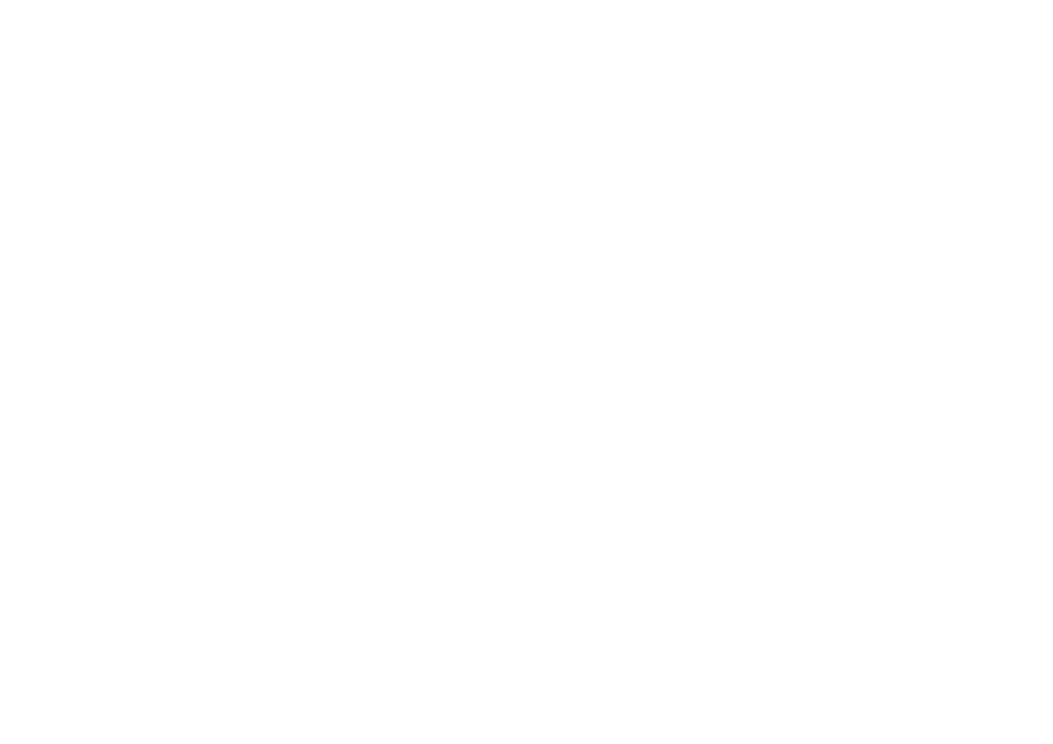
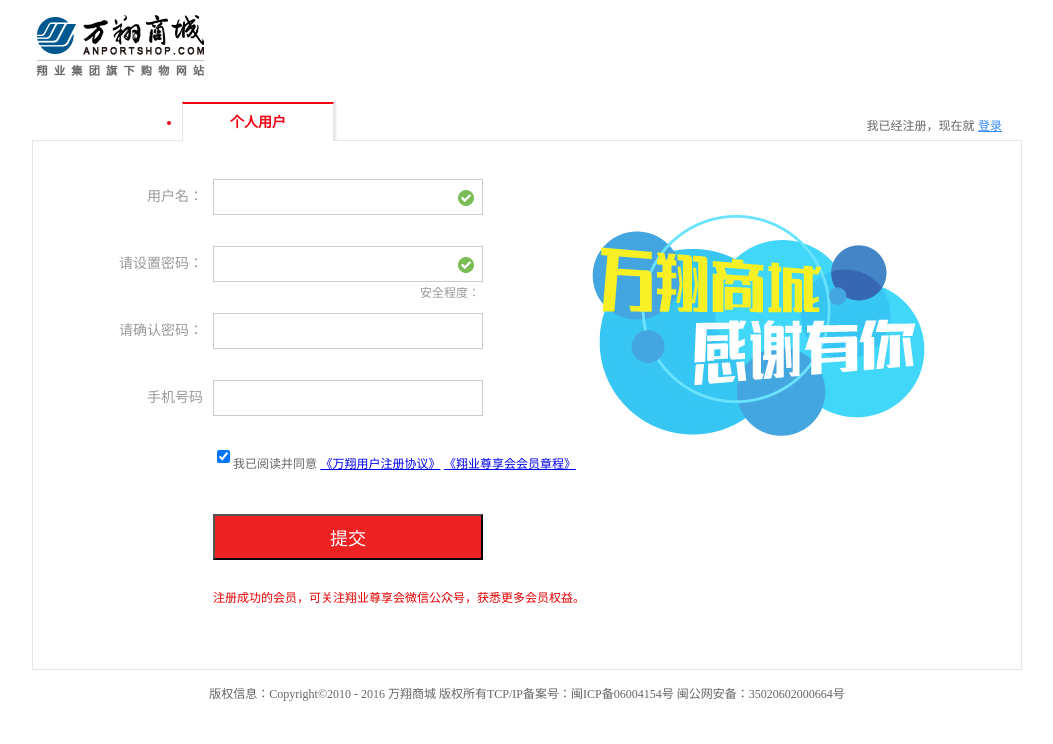
Before and after one commit to VLF-Y/xm, a plain HTML site: page html/zc.html in a window 1280 px wide. Shown: the whole page, without its empty margins (113-1166 px from the left). Drawn offline with Linux system fonts and the light colour scheme.

Commit message:
登录注册

```diff
--- a/css/zc.css
+++ b/css/zc.css
@@ -0,0 +1,421 @@
+body {
+    font: 12px/1.5 tahoma,arial,Microsoft YaHei,Hiragino Sans GB,"\u5b8b\u4f53",sans-serif;
+    color: #666;
+    margin: 0;
+    padding: 0;
+}
+
+#header {
+    width: 100%;
+    height: 90px;
+    background: #fff;
+}
+
+#nav .mainnav, #logoArea, .headerTopArea .headerTop, .w {
+    margin: 0 auto;
+    width: 990px;
+}
+
+#logoArea .left {
+    float: left;
+    padding-top: 14px;
+    width: 290px;
+    position: relative;
+}
+
+img {
+    border: 0;
+    vertical-align: middle;
+}
+
+#
+ist {
+    margin-bottom: 10px;
+}
+
+#regist .mt {
+    padding-right: 10px;
+    position: relative;
+    overflow: visible;
+    margin-bottom: -1px;
+    border-bottom: 1px solid #e6e6e6;
+}
+
+#regist .mt, #regist .mt h2, #regist .mt span {
+    height: 38px;
+    line-height: 38px;
+}
+
+#regist .tab {
+    height: 39px;
+    padding-left: 150px;
+}
+
+.tab {
+    overflow: hidden;
+    zoom: 1;
+}
+
+#regist .tab .curr {
+    border-top: 2px solid #f30213;
+    color: #fff;
+    background: #fff;
+    color: #f30213;
+    height: 40px;
+    line-height: 36px;
+    font-weight: bold;
+    box-shadow: 2px 0 2px #e6e6e6;
+}
+
+#regist .tab li {
+    background: #f7f7f7;
+    border: 1px solid #e6e6e6;
+}
+
+#regist .tab li {
+    margin-right: 5px;
+    font-size: 14px;
+    width: 150px;
+    text-align: center;
+}
+
+#regist .mt .extra {
+    position: absolute;
+    right: 20px;
+    top: 5px;
+}
+
+.mt .extra {
+    float: right;
+}
+
+#regist .mt span {
+    float: right;
+    text-align: right;
+}
+
+#regist .mt .extra a {
+    color: #38f;
+}
+
+#regist .mc {
+    padding: 30px 0;
+    border: solid #e6e6e6;
+    border-width: 0px 1px 1px;
+    background: #fff;
+    background:url(../html/img/gn.jpg) no-repeat 530px 70px
+}
+
+.m, .mt, .mc, .mb {
+    overflow: hidden;
+    zoom: 1;
+}
+
+#regist #select-regName {
+    z-index: 5;
+}
+
+#regist .label {
+    width: 170px;
+    text-align: right;
+    font-size: 14px;
+    color: #999999;
+    padding-right: 10px;
+}
+
+#regist .item .item-ifo {
+    position: relative;
+}
+
+.o-intelligent-regName {
+    z-index: 3;
+}
+
+#regist .succeed {
+    background: url(../html/img/sucess.png) no-repeat #ffffff;
+}
+
+#regist .blank {
+    width: 16px;
+    height: 16px;
+    position: absolute;
+    top: 11px;
+    right: 3px;
+    padding: 3px;
+    float: none;
+}
+
+#regist #regName_error {
+    cursor: pointer;
+}
+
+#pwdstrength, #regName_error {
+    color: #999;
+    line-height: 14px;
+    padding-right: 10px;
+    clear: both;
+    float: none;
+    position: absolute;
+    right: -7px;
+    top: 40px;
+}
+
+.intelligent-error h5 {
+    padding: 0 3px;
+    font-weight: normal;
+    color: #999999;
+    margin-top: 1px;
+}
+
+#o-password {
+    position: relative;
+}
+
+#capslock {
+    display: none;
+    position: absolute;
+    top: -20px;
+    left: 180px;
+    z-index: 3;
+    width: 248px;
+    background-color: #fffdee;
+    height: 30px;
+    line-height: 30px;
+    border: 1px solid #edd288;
+    color: #f60;
+    padding: 0 10px;
+}
+
+#capslock i {
+    background: url(../icson/img/login/tip-cue.png) center center no-repeat;
+    display: inline-block;
+    height: 30px;
+    width: 20px;
+    margin-right: 10px;
+    vertical-align: middle;
+}
+
+#capslock s {
+    position: absolute;
+    background: url(../icson/img/login/tip-arrow.png) center center no-repeat;
+    height: 12px;
+    width: 18px;
+    bottom: -10px;
+    left: 38px;
+}
+
+#regist .item {
+    padding-top: 9px;
+    height: 58px;
+    line-height: 34px;
+    z-index: 1;
+    position: relative;
+}
+
+#regist .label {
+    width: 170px;
+    text-align: right;
+    font-size: 14px;
+    color: #999999;
+    padding-right: 10px;
+}
+
+#regist .item .item-pass {
+    width: 270px;
+}
+
+#regist .item .item-ifo {
+    position: relative;
+}
+
+.fl {
+    float: left;
+}
+
+#regist .text {
+    width: 238px;
+    height: 16px;
+    float: none;
+    font-size: 14px;
+    font-family: arial, 宋体;
+    color: rgb(153, 153, 153);
+    padding: 9px 25px 9px 5px;
+    border-width: 1px;
+    border-style: solid;
+    border-color: rgb(204, 204, 204);
+    border-image: initial;
+}
+
+#regist .succeed {
+    background: url(../html/img/sucess.png) no-repeat #ffffff;
+}
+
+#regist .blank {
+    width: 16px;
+    height: 16px;
+    position: absolute;
+    top: 11px;
+    right: 3px;
+    padding: 3px;
+    float: none;
+}
+
+label {
+    cursor: default;
+}
+
+.cf {
+    zoom: 1;
+}
+
+.cf:after, .clearfix:after {
+    content: ".";
+    display: block;
+    height: 0;
+    clear: both;
+    visibility: hidden;
+}
+
+#pwdstrength, #regName_error {
+    color: #999;
+    line-height: 14px;
+    padding-right: 10px;
+    clear: both;
+    float: none;
+    position: absolute;
+    right: -7px;
+    top: 40px;
+}
+
+#regist .item {
+    padding-top: 9px;
+    height: 58px;
+    line-height: 34px;
+    z-index: 1;
+    position: relative;
+}
+
+#regist .label {
+    width: 170px;
+    text-align: right;
+    font-size: 14px;
+    color: #999999;
+    padding-right: 10px;
+}
+
+#regist .item .item-pass {
+    width: 270px;
+}
+
+#regist .item .item-ifo {
+    position: relative;
+}
+
+#regist .item .txtexplain {
+    color: #e50000;
+}
+
+.fl {
+    float: left;
+}
+
+.form label, .form input, .form select, .form textarea, .form button, .form .label {
+    float: left;
+    font-size: 12px;
+}
+
+#regist .item {
+    padding-top: 9px;
+    height: 58px;
+    line-height: 34px;
+    z-index: 1;
+    position: relative;
+}
+
+#regist .label {
+    width: 170px;
+    text-align: right;
+    font-size: 14px;
+    color: #999999;
+    padding-right: 10px;
+}
+
+#regist .item .item-ifo {
+    position: relative;
+}
+
+#regist .null, #regist .error {
+    color: #f00;
+}
+
+.intelligent-error {
+    background: none repeat scroll 0 0 #ffebeb;
+    border: 1px solid #ffbdbe;
+    left: 0px;
+    position: absolute;
+    top: 36px;
+    width: 268px;
+    z-index: 20;
+}
+
+.intelligent-error h5 {
+    padding: 0 3px;
+    font-weight: normal;
+    color: #999999;
+    margin-top: 1px;
+}
+
+#o-password {
+    position: relative;
+}
+
+#capslock {
+    display: none;
+    position: absolute;
+    top: -20px;
+    left: 180px;
+    z-index: 3;
+    width: 248px;
+    background-color: #fffdee;
+    height: 30px;
+    line-height: 30px;
+    border: 1px solid #edd288;
+    color: #f60;
+    padding: 0 10px;
+}
+
+.tc {
+    text-align: center;
+}
+
+.footer .copyright {
+    padding: 5px 0;
+}
+
+.footer .slinks {
+    color: #ddd;
+}
+
+.cf {
+    zoom: 1;
+}
+
+.footer {
+    height: 50px;
+    margin: 0 auto;
+    padding-top: 10px;
+    padding-bottom: 10px;
+    text-align: center;
+    font-family: Microsoft YaHei;
+    z-index: 1;
+}
+
+#regist .btn-regist {
+    width: 270px;
+    height: 46px;
+    color: #FFF;
+    font-family: "微软雅黑";
+    font-size: 18px;
+    font-weight: 100;
+    background: #e22;
+}
--- a/html/zc.html
+++ b/html/zc.html
@@ -0,0 +1,120 @@
+<!DOCTYPE html>
+<html lang="en">
+<head>
+    <meta charset="UTF-8">
+    <meta name="viewport" content="width=device-width, initial-scale=1.0">
+    <meta http-equiv="X-UA-Compatible" content="ie=edge">
+    <title>注册</title>
+    <link rel="stylesheet" href="../css/zc.css">
+</head>
+<body>
+    <div id="header">
+        <div id="logoArea">
+            <div class="left">
+                <a href="/" title=""><img src="./img/logo.gif" alt=""></a>
+            </div>
+        </div>
+    </div>
+    <div id="container">
+        <div class="w pb10 pt20" id="regist">
+    <div class="mt">
+        <ul class="tab">
+            <li class="curr">个人用户</li>
+        </ul>
+        <div class="extra">
+            <span>我已经注册，现在就&nbsp;<a href="dl.html" class="flk13">登录</a></span>
+        </div>
+    </div>
+    <div class="mc">
+    <form id="formcompany" method="post">
+    <div class="form">
+        <div class="item" id="select-regName">
+            <span class="label">用户名：</span>
+            <div class="fl item-ifo">
+                <div class="o-intelligent-regName">
+                    <input type="text" id="unameInp" name="regName" maxlength="20" class="text" tabindex="1" value="">
+
+                    <label id="regName_succeed" class="blank succeed"></label>
+                    <label id="regName_error" class=""></label>
+                </div>
+                <!-- <div class="intelligent-error hide" id="morePinDiv">
+                    <h5>推荐您使用：</h5>
+                    <div class="groom" id="morePinGroom"></div>
+                </div> -->
+            </div>
+        </div>
+        <div id="o-password">
+            <div id="capslock"><i></i><s></s>键盘大写锁定已打开，请注意大小写</div><!--  密码大写提示  -->
+            <div class="item">
+                <span class="label">请设置密码：</span>
+                <div class="fl item-ifo item-pass">
+                    <input type="password" id="passwInp" name="pwd" maxlength="20" class="text" tabindex="2" >
+                    <label id="pwd_succeed" class="blank  succeed"></label>
+                    <label id="pwd_error" class=""></label>
+                    <span class="cf"></span>
+                    <label class="strengthC" id="pwdstrength" ><span class="fl">安全程度：</span><b></b></label>
+
+                </div>
+            </div>
+            <div class="item">
+                <span class="label">请确认密码：</span>
+                <div class="fl item-ifo item-pass">
+                    <input type="password" id="passConfim" name="pwdRepeat" maxlength="20" class="text" tabindex="3">
+                    <i class="i-pass"></i>
+                    <label id="pwdRepeat_succeed" class="blank"></label>
+                    <label id="pwdRepeat_error" class=""></label>
+                </div>
+            </div>
+        </div>
+        <div class="item">
+            <span class="label">手机号码</span>
+            <div class="fl item-ifo">
+                <input type="text" id="mobileInp" name="phone" maxlength="40" class="text" tabindex="4" sta="0">
+                <label id="phone_succeed" class="blank"></label>
+                <label id="phone_error" class="null"></label>
+                <span class="cf"></span>
+            </div>
+        </div>
+        <!--验证码更改,qianxuedi-->
+        <div class="item item-new">
+            <span class="label">&nbsp;</span>
+            <div class="fl item-ifo">
+                <input type="checkbox" class="checkbox" checked="checked" id="serviceItemChek">
+                <label for="protocol">我已阅读并同意
+                    <a href="/HelpInfo30.html" class="blue" id="protocol">《万翔用户注册协议》</a>
+                    <a href="/HelpInfo55.html" class="blue">《翔业尊享会会员章程》</a>
+                </label>
+                <span class="cf"></span>
+                <label id="protocol_error"></label>
+            </div>
+        </div>
+        <div class="item">
+            <span class="label">&nbsp;</span>
+            <input type="button" class="btn-img btn-regist" id="
+            " value="提交" tabindex="25">
+            <label id="regbtn_error"></label>
+        </div>
+            <input name="hidsmskey" type="hidden" id="hidsmskey">
+        <div class="item">
+                <span class="label">&nbsp;</span>
+                    <div class="txtexplain">注册成功的会员，可关注翔业尊享会微信公众号，获悉更多会员权益。</div>
+                </div>
+            </div>
+        </form>
+    </div>
+    </div>
+        </div>
+            <div class="w">
+                <div class="footer cf">
+                    <div class="tc">
+                        <div class="copyright">
+                            <span>版权信息：Copyright©2010 - 2016  万翔商城</span> 版权所有TCP/IP备案号：闽ICP备06004154号<span> 闽公网安备：<a target="_blank">35020602000664号</a></span>
+                        </div>
+                    <div class="slinks">
+                 </div>
+             </div>
+        </div>
+    </div>
+</body>
+<script src="../js/zc.js"></script>
+</html>
--- /dev/null
+++ b/js/zc.js
@@ -0,0 +1,49 @@
+   class Register{
+        constructor(){
+            this.user = document.getElementsByClassName("text")
+            this.pass = document.getElementById("passwInp")
+            this.btn = document.getElementById("regBtn")
+            this.error = document.querySelector(".box span")
+
+            this.addEvent()
+        }
+        addEvent(){
+            var that = this;
+            this.btn.onclick = function(){
+                that.setLocal()
+            }
+        }
+        setLocal(){
+            // 之前有没有
+            this.userMsg = localStorage.getItem("userMsg");
+            this.userMsg = this.userMsg ? JSON.parse(this.userMsg) : [];
+
+            // 之前没有，直接存
+            if(this.userMsg.length<1){
+                this.userMsg.push({
+                    user:this.user.value,
+                    pass:this.pass.value,
+                    onoff:0
+                })
+            }else{
+                // 之前有，判断是否重名
+                var o = this.userMsg.some(val=>{
+                    return val.user === this.user.value;
+                })
+                if(o){
+                    this.span.innerHTML = "重名";
+                }else{
+                    this.span.innerHTML = "";
+                    this.userMsg.push({
+                        user:this.user.value,
+                        pass:this.pass.value,
+                        onoff:0
+                    })
+                }
+            }
+
+            localStorage.setItem("userMsg",JSON.stringify(this.userMsg))
+        }
+    }
+
+new Register();
--- a/shopping/js/car.js
+++ b/shopping/js/car.js
@@ -1,6 +1,6 @@
    class Car {
         constructor() {
-            this.url = "http://localhost/project/shopping/data/goods.json";
+            this.url = "http://localhost/project/index/shopping/data/goods.json";
             this.tbody = document.querySelector("tbody");
             this.qx = document.querySelector('.qx');
             this.remove = document.querySelector(".remove");
--- a/shopping/js/list.js
+++ b/shopping/js/list.js
@@ -1,6 +1,6 @@
 class List {
         constructor() {
-            this.url = "http://localhost/project/shopping/data/goods.json";
+            this.url = "http://localhost/project/index/shopping/data/goods.json";
             this.box = document.querySelector(".box");
 
             this.load();
@@ -18,7 +18,7 @@
             })
         }
         display() {
-            // console.log(this.res);
+            console.log(this.res);
             var str = "";
             for (var i = 0; i < this.res.length; i++) {
                 str += `<div class="goods" index="${this.res[i].goodsId}">
@@ -37,6 +37,7 @@
                 var e = eve || window.event;
                 var target = e.target || e.srcElement;
                 if (target.className == "btn") {
+                    console.log(1);
                     // 2.提前找到点击商品的唯一的id
                     that.id = target.parentNode.getAttribute("index");
                     // 3.准备存储localstorage
```
Also changed, not shown: html/dl.html (+1 -1 lines), shopping/list.html (+1 -2 lines), html/img/gn.jpg (added), html/img/sucess.png (added), shopping/libs/car.css.
